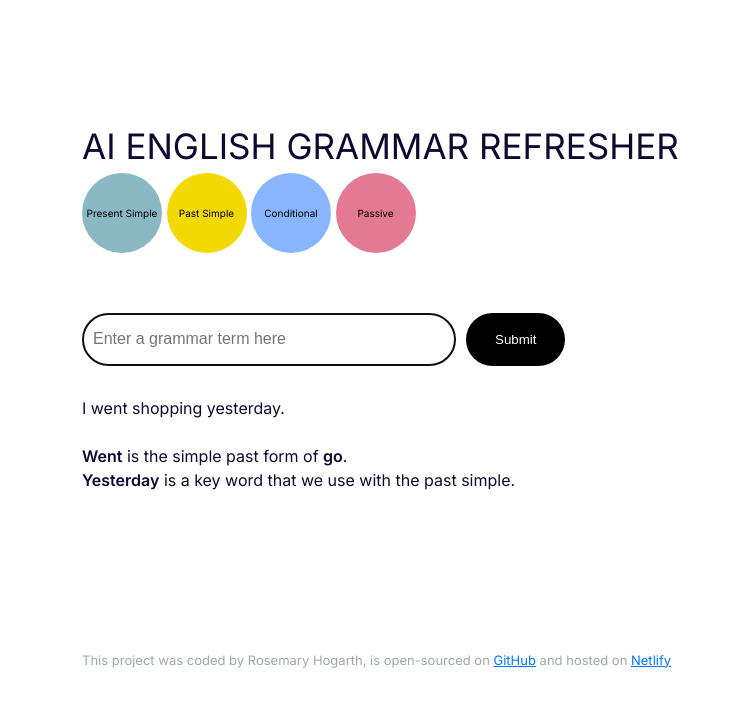
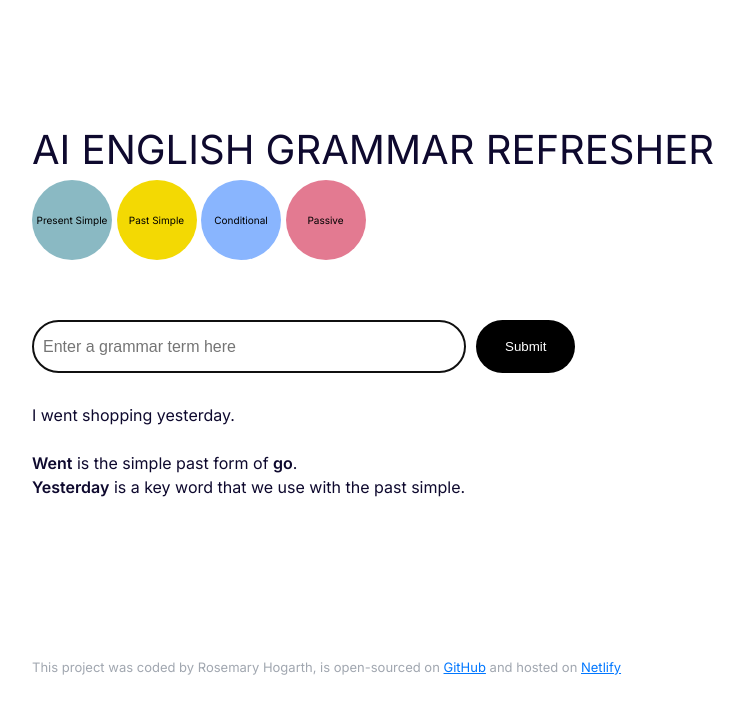
Before and after one commit to Rosemary-Hogarth/AI-English-Grammar-Refresher, a plain HTML site: page index.html in a window 1280 px wide. Shown: the whole page, without its empty margins (258-1002 px from the left). Drawn offline with Linux system fonts and the light colour scheme.

Commit message:
Increased heading size

```diff
--- a/src/styles.css
+++ b/src/styles.css
@@ -5,7 +5,7 @@ body {
 
 .container {
   margin: 120px auto;
-  max-width: 600px;
+  max-width: 700px;
 }
 
 header {
@@ -15,7 +15,7 @@ header {
 h1 {
   text-align: left;
   font-weight: 400;
-  font-size: 35px;
+  font-size: 40px;
   line-height: 1.5;
   color: #0e092e;
   margin: 0 auto;
```
